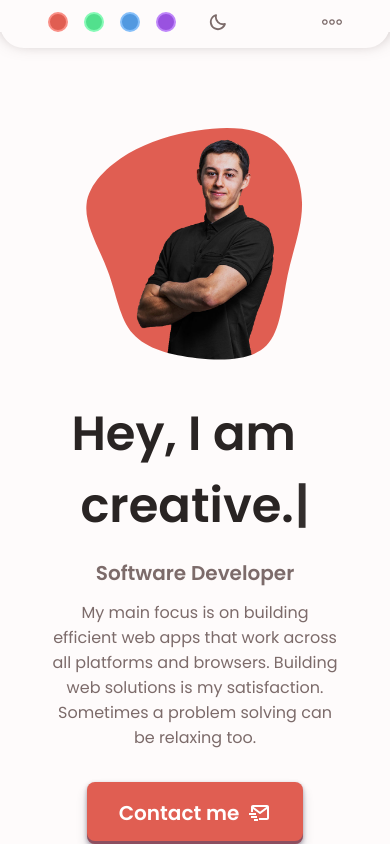
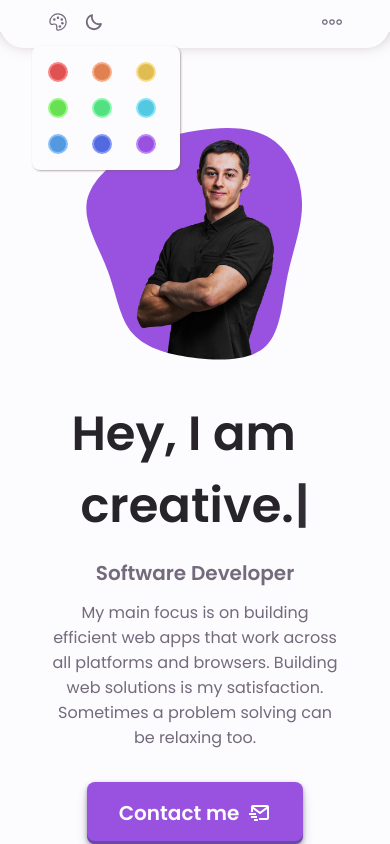
Before and after one commit to rkatanic/portfolio, a React (Create React App) app: page / in a window 390 px wide. Both pictures are taken after a click on the element 58 px from the left and 22 px from the top of the page. Shown: the top 844 px of the page. Built offline with nearby package versions, Linux system fonts and the light colour scheme.

Commit message:
Create color dropdown

```diff
--- /dev/null
+++ b/src/components/ColorDropdown.css
@@ -0,0 +1,30 @@
+.color-dropdown {
+  position: relative;
+}
+
+.color-dropdown-header {
+  display: flex;
+}
+
+.color-dropdown-list {
+  display: grid;
+  grid-template-columns: 1fr 1fr 1fr;
+  gap: 1rem;
+  padding: 1rem;
+  position: absolute;
+  border-radius: 8px;
+  box-shadow: 1px 1px 2px hsl(0deg 8% 40% / 50%);
+  top: 2.125rem;
+  left: -1rem;
+
+  background-color: var(--color-body);
+}
+
+.color-dropdown-item {
+  box-sizing: border-box;
+  height: var(--font-size-1-25);
+  width: var(--font-size-1-25);
+  border-radius: 50%;
+  margin-right: var(--margin-0-5);
+  cursor: pointer;
+}
--- /dev/null
+++ b/src/components/ColorDropdown.tsx
@@ -0,0 +1,72 @@
+import { useRef, useState, useEffect } from "react";
+import { ReactComponent as PalleteIcon } from "../assets/icons/pallete.svg";
+
+import "./ColorDropdown.css";
+
+const ColorDropdown = (): JSX.Element => {
+  const [isDropdownOpen, setIsDropdownOpen] = useState(false);
+  const dropdrownRef = useRef<any>();
+
+  const colors: { key: string; value: number }[] = [
+    { key: "red", value: 0 },
+    { key: "orange", value: 20 },
+    { key: "yellow", value: 45 },
+    { key: "green", value: 110 },
+    { key: "teal", value: 140 },
+    { key: "aqua", value: 190 },
+    { key: "lightblue", value: 210 },
+    { key: "blue", value: 230 },
+    { key: "purple", value: 270 },
+  ];
+
+  const handleDropdownToggle = (): void =>
+    setIsDropdownOpen((prevState: boolean) => !prevState);
+
+  const handleColorSwitch = (value: number): void => {
+    window.document.documentElement.style.setProperty(
+      "--color-hue",
+      value.toString()
+    );
+    setIsDropdownOpen(false);
+  };
+
+  const handleClickOutside = (event: Event): void => {
+    if (dropdrownRef.current && !dropdrownRef.current.contains(event.target)) {
+      setIsDropdownOpen(false);
+    }
+  };
+
+  useEffect(() => {
+    document.addEventListener("click", handleClickOutside, true);
+    return (): void => {
+      document.removeEventListener("click", handleClickOutside, true);
+    };
+  }, []);
+
+  return (
+    <div className="color-dropdown">
+      <div className="color-dropdown-header" onClick={handleDropdownToggle}>
+        <PalleteIcon />
+      </div>
+      {isDropdownOpen && (
+        <div ref={dropdrownRef} className="color-dropdown-list">
+          {colors.map(
+            (color): JSX.Element => (
+              <div
+                onClick={() => handleColorSwitch(color.value)}
+                key={color.key}
+                style={{
+                  backgroundColor: `hsl(${color.value},70%,60%)`,
+                  border: `2px solid hsl(${color.value},90%,75%)`,
+                }}
+                className="color-dropdown-item"
+              ></div>
+            )
+          )}
+        </div>
+      )}
+    </div>
+  );
+};
+
+export default ColorDropdown;
--- a/src/components/Footer.jsx
+++ b/src/components/Footer.jsx
@@ -34,7 +34,7 @@ const Footer = () => {
           </a>
         </li>
       </ul>
-      <div class="footer-divider">
+      <div className="footer-divider">
         <hr />
         <div className="center-diamond"></div>
       </div>
--- a/src/components/Navigation.css
+++ b/src/components/Navigation.css
@@ -82,19 +82,6 @@
   fill: var(--color-text);
 }
 
-.color-switch-container {
-  display: flex;
-}
-
-.color-indicator {
-  box-sizing: border-box;
-  height: var(--font-size-1-25);
-  width: var(--font-size-1-25);
-  border-radius: 50%;
-  margin-right: var(--margin-0-5);
-  cursor: pointer;
-}
-
 @media screen and (max-width: 768px) {
   .nav-menu {
     width: 100%;
@@ -117,12 +104,6 @@
     border-radius: 0 0 1.5rem 1.5rem;
   }
 
-  .color-indicator {
-    width: var(--font-size-1-25);
-    height: var(--font-size-1-25);
-    margin-right: var(--margin-1);
-  }
-
   .icon {
     height: var(--font-size-1-25);
   }
--- a/src/components/Navigation.jsx
+++ b/src/components/Navigation.jsx
@@ -6,15 +6,9 @@ import { ReactComponent as MoonIcon } from "../assets/icons/moon.svg";
 import { ReactComponent as CloseIcon } from "../assets/icons/close.svg";
 
 import "./Navigation.css";
+import ColorDropdown from "./ColorDropdown";
 
 const Navigation = () => {
-  const hueColors = [
-    { key: "red", value: 5 },
-    { key: "green", value: 145 },
-    { key: "blue", value: 210 },
-    { key: "purple", value: 270 },
-  ];
-
   const [showMenu, setShowMenu] = useState(false);
 
   const isDarkMode = useIsDarkMode();
@@ -34,30 +28,11 @@ const Navigation = () => {
 
   const handleMenuToggle = () => setShowMenu((prevState) => !prevState);
 
-  const handleColorSwitch = (colorValue) => {
-    window.document.documentElement.style.setProperty(
-      "--color-hue",
-      colorValue
-    );
-  };
-
   return (
     <header className="header">
       <nav className="nav">
         <div className="nav-left">
-          <div className="color-switch-container">
-            {hueColors.map((hueColor) => (
-              <div
-                onClick={() => handleColorSwitch(hueColor.value)}
-                key={hueColor.key}
-                className="color-indicator"
-                style={{
-                  backgroundColor: `hsl(${hueColor.value},70%,60%)`,
-                  border: `2px solid hsl(${hueColor.value},90%,75%)`,
-                }}
-              ></div>
-            ))}
-          </div>
+          <ColorDropdown />
           <div className="night-mode-switch" onClick={toggleDarkMode}>
             {isDarkMode ? <SunIcon /> : <MoonIcon />}
           </div>
```
Also changed, not shown: src/assets/icons/pallete.svg (added).
